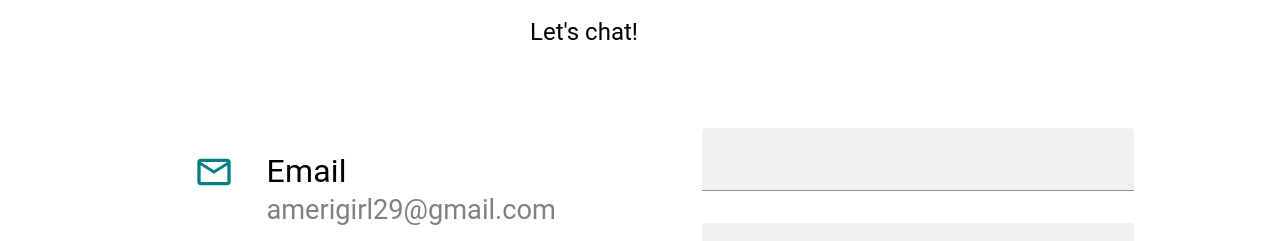
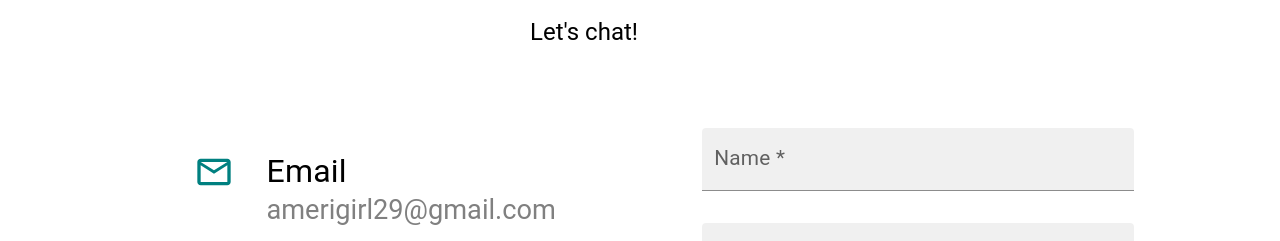
Before and after one commit to amerigirl/website, a React (Create React App) app: page / in a window 1280 px wide. Shown: the part 1800-2041 px from the top of the page. Built offline with nearby package versions, Linux system fonts and the light colour scheme.

Commit message:
working through state issues

```diff
--- a/src/Components/ContactForm/ContactForm.jsx
+++ b/src/Components/ContactForm/ContactForm.jsx
@@ -7,28 +7,24 @@ const ContactForm = () => {
   const [formData, setFormData] = useState({
     //set all of the form data at once in state to an empty string
     name: "",
-  eamil:"",
-  message: ""
+    eamil: "",
+    message: "",
   });
 
+  const handleInput = (e) => {
+    const { name, value } = e.target;
 
-
-const handleInput = (e) =>{
-  const {name, value} = e.target;
-
-  setFormData((prevData)=> {
+    setFormData((prevData) => {
       return {
-
         ...prevData, //keep the old state
-      [name]:value
-
-    }
-  })
-}
+        [name]: value,
+      };
+    });
+  };
   const handleSubmit = (e) => {
     e.preventDefault();
     console.log("Form submitted:", formData);
-}
+  };
 
   return (
     <>
@@ -43,6 +39,7 @@ const handleSubmit = (e) => {
       >
         <TextField
           name="Name *"
+          label="Name *"
           value={formData.name}
           variant="filled"
           component={"div"}
```
Lines whose indentation alone changed are shown as unchanged.
